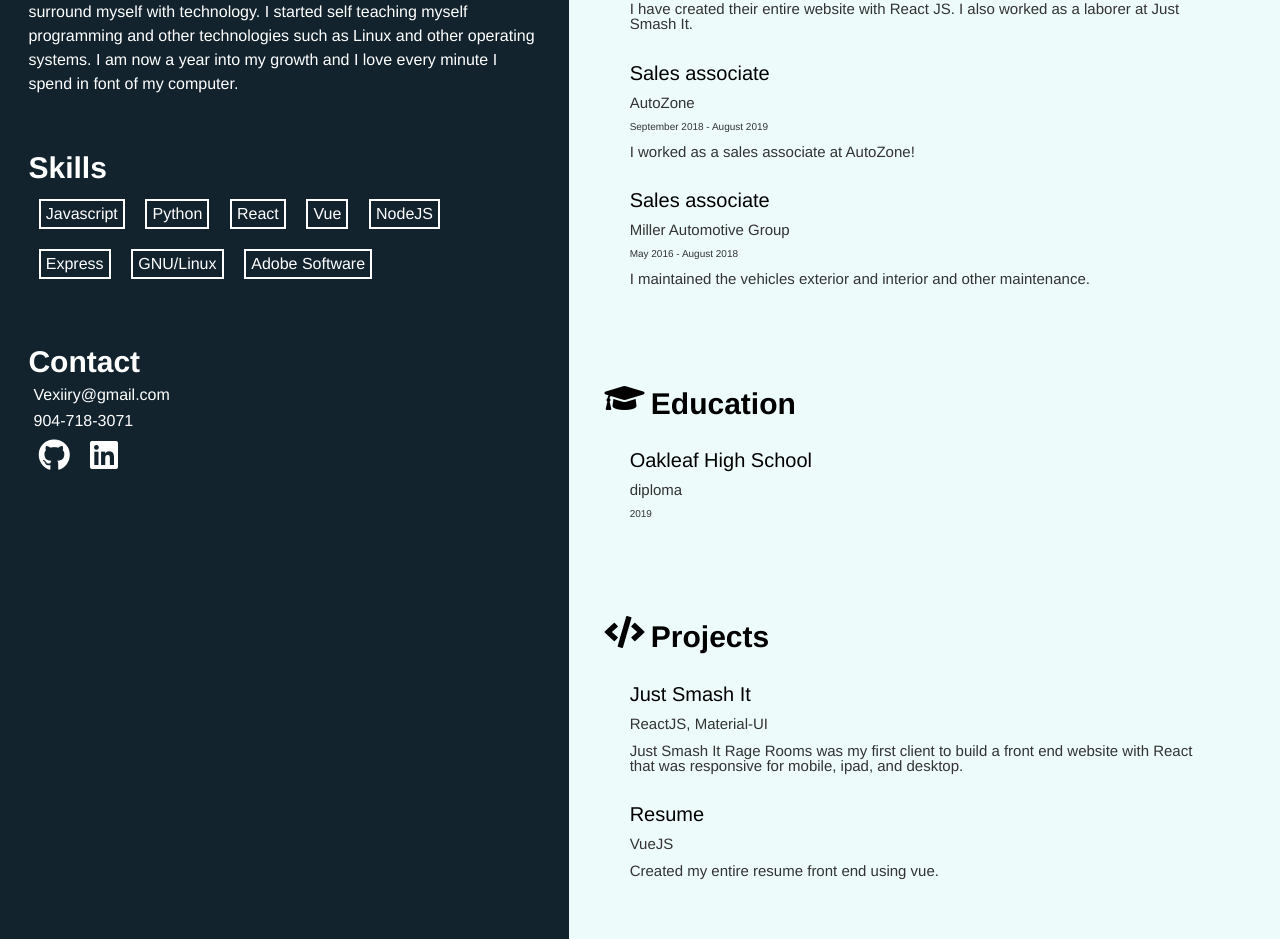
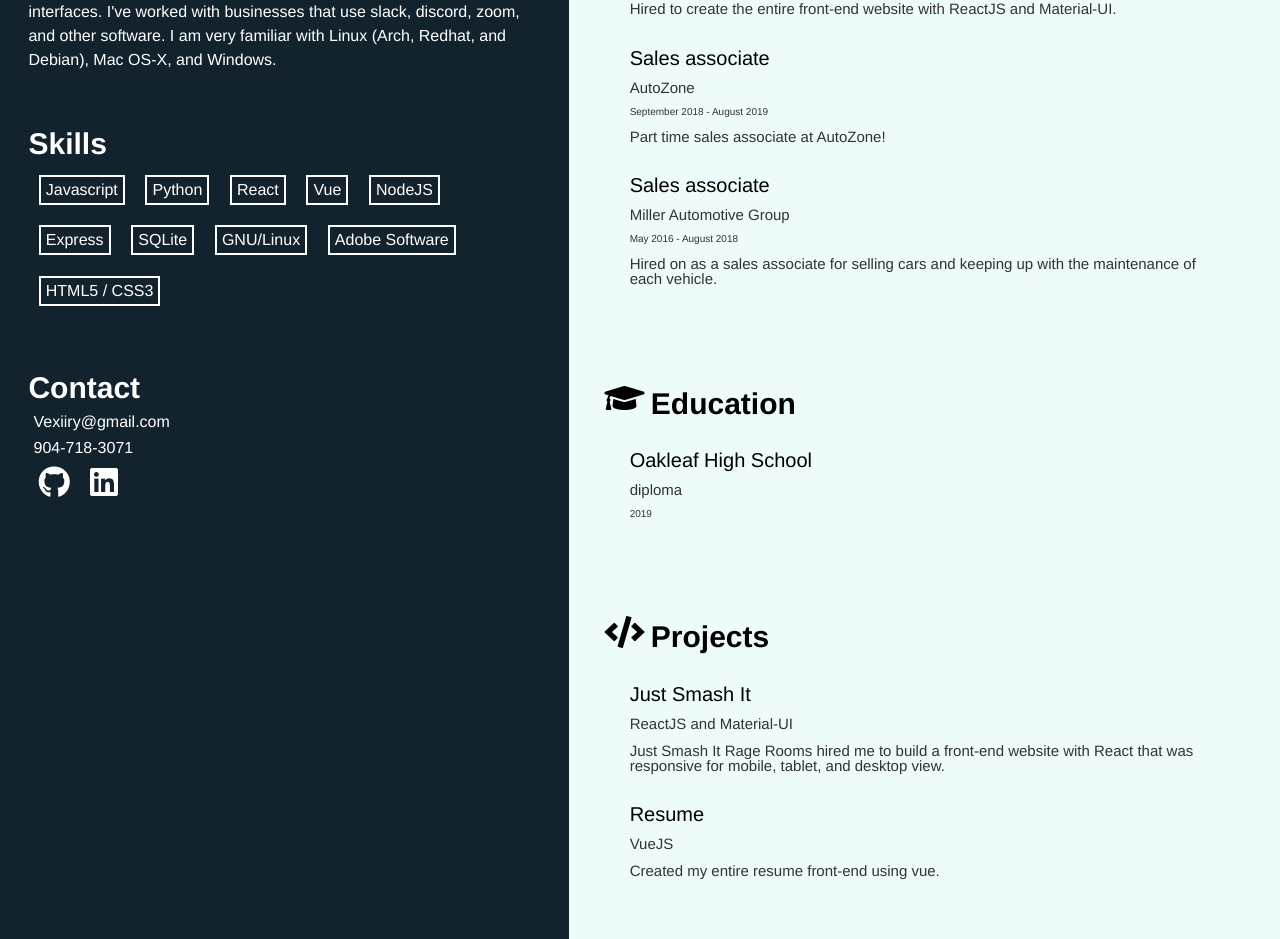
Before and after one commit to nuvallo/nuvallo.github.io, a Vue app in the folder client/: page / in a window 1280 px wide. Shown: the part 320-1259 px from the top of the page. Built offline with nearby package versions, Linux system fonts and the light colour scheme.

Commit message:
typography changes

```diff
--- a/client/src/App.vue
+++ b/client/src/App.vue
@@ -28,19 +28,19 @@ export default {
         title: 'Developer / Laborer',
         job: 'Just Smash It',
         date: 'since December 2019',
-        description: 'I have created their entire website with React JS. I also worked as a laborer at Just Smash It.'
+        description: 'Hired to create the entire front-end website with ReactJS and Material-UI.'
       },{
         id: 2,
         title: "Sales associate",
         job: 'AutoZone',
         date: 'September 2018 - August 2019',
-        description: 'I worked as a sales associate at AutoZone!'
+        description: 'Part time sales associate at AutoZone!'
       },{
         id: 3,
         title: 'Sales associate',
         job: 'Miller Automotive Group',
         date: 'May 2016 - August 2018',
-        description: 'I maintained the vehicles exterior and interior and other maintenance.'
+        description: 'Hired on as a sales associate for selling cars and keeping up with the maintenance of each vehicle.'
       }],
     this.education = [{
         id: 1,
@@ -51,14 +51,14 @@ export default {
     this.projects = [{
         id: 1,
         title: 'Just Smash It',
-        framework: 'ReactJS, Material-UI',
-        description: 'Just Smash It Rage Rooms was my first client to build a front end website with React that was responsive for mobile, ipad, and desktop.'
+        framework: 'ReactJS and Material-UI',
+        description: 'Just Smash It Rage Rooms hired me to build a front-end website with React that was responsive for mobile, tablet, and desktop view.'
       },
       {
         id: 2,
         title: 'Resume',
         framework: 'VueJS',
-        description: 'Created my entire resume front end using vue.'
+        description: 'Created my entire resume front-end using vue.'
       }]
   },
   name: 'App',
--- a/client/src/components/Sidebar.vue
+++ b/client/src/components/Sidebar.vue
@@ -2,7 +2,7 @@
   <div className="sidebar-container">
       <div className="sidebar-box">
           <h1>About me</h1>
-          <p>I was born in Jacksonville, Florida and currently live in Orange Park, Florida. When i was young I grew a huge passion for technology. I would spend my time playing around with computers, ipods, and other devices learning how they operate. After working a couple jobs in autmotive I quickly learned it wasn't for me and that I needed to surround myself with technology. I started self teaching myself programming and other technologies such as Linux and other operating systems. I am now a year into my growth and I love every minute I spend in font of my computer. </p>
+          <p>My name is Tyler and I love development, engineering, and working with people to solve everyday problems. I have worked in numerous customer-service-oriented jobs and a few technical skilled jobs, such as; Website development, user interface design, backend development, etc. I mostly enjoy programming and working within command-line interfaces. I've worked with businesses that use slack, discord, zoom, and other software. I am very familiar with Linux (Arch, Redhat, and Debian), Mac OS-X, and Windows.</p>
       </div>
       <div className="sidebar-box">
           <h1>Skills</h1>
@@ -13,8 +13,10 @@
               <li>Vue</li>
               <li>NodeJS</li>
               <li>Express</li>
+              <li>SQLite</li>
               <li>GNU/Linux</li>
               <li>Adobe Software</li>
+              <li>HTML5 / CSS3</li>
           </ul>
       </div>
       <div className="sidebar-box">
```
